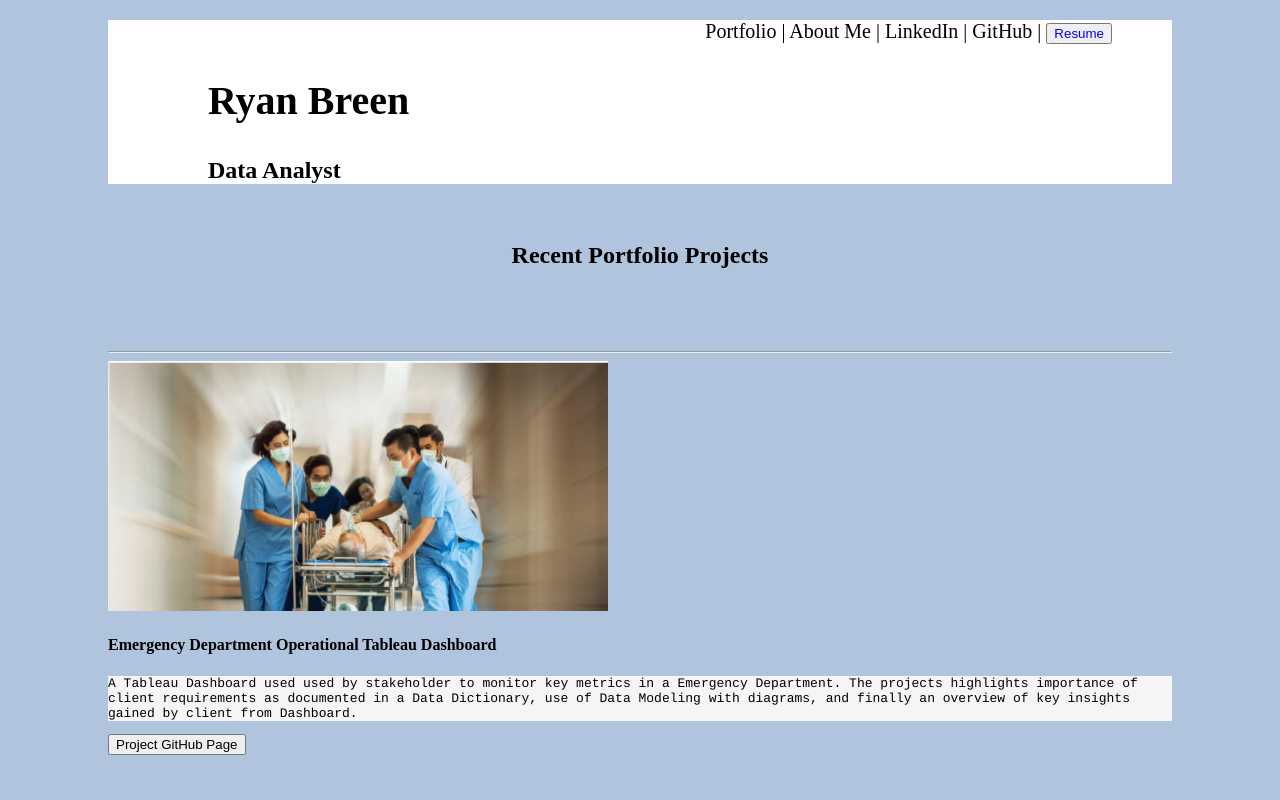
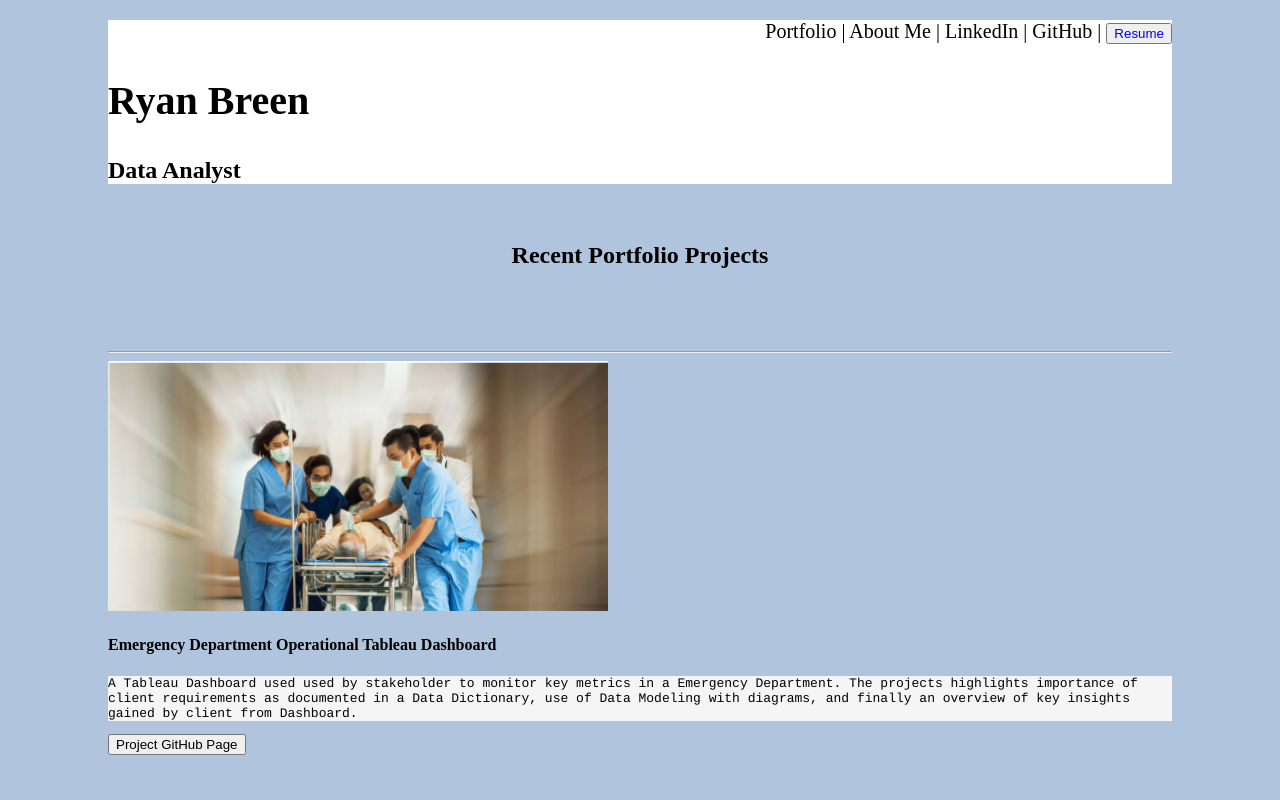
Before and after one commit to RyansStacks/RyanStacks.github.io, a plain HTML site: page index.html in a window 1280 px wide. Shown: the top 800 px of the page. Drawn offline with Linux system fonts and the light colour scheme.

Commit message:
Update index.html

```diff
--- a/index.html
+++ b/index.html
@@ -26,16 +26,17 @@ body
 </style>
 
 <nav style="background-color:white;">
-
-    <p style="text-align:right;padding-right: 60px; font-size:20px;">
+    <!--add after text-aligh:right--;padding-right: 60px-->
+    <p style="text-align:right; font-size:20px;">
       <a style="color:black; text-decoration:none;"  href="" target="_blank">Portfolio</a> |
       <a style="color:black; text-decoration:none;"  href="" target="_blank">About Me</a> |
       <a style="color:black; text-decoration:none;"  href="https://www.linkedin.com/in/rbreen8/" target="_blank">LinkedIn</a> |
       <a style="color:black; text-decoration:none;"  href="https://github.com/RyansStacks" target="_blank">GitHub</a> |
       <a href="Ryan_Breen_Resume.pdf" target="_blank"><button style="color:blue" class="btn" > Resume </button> </a>
     </p>
-    <h1 style="text-align:left;padding-left: 100px; font-size:40px;">Ryan Breen</h1>
-    <h2 style="text-align:left;padding-left: 100px;"> Data Analyst</h2>
+   <!--add after text-aligh:left (both lines)--;padding-left: 100px;-->
+    <h1 style="text-align:left; font-size:40px;">Ryan Breen</h1>
+    <h2 style="text-align:left;"> Data Analyst</h2>
 </nav>
 
 
```
